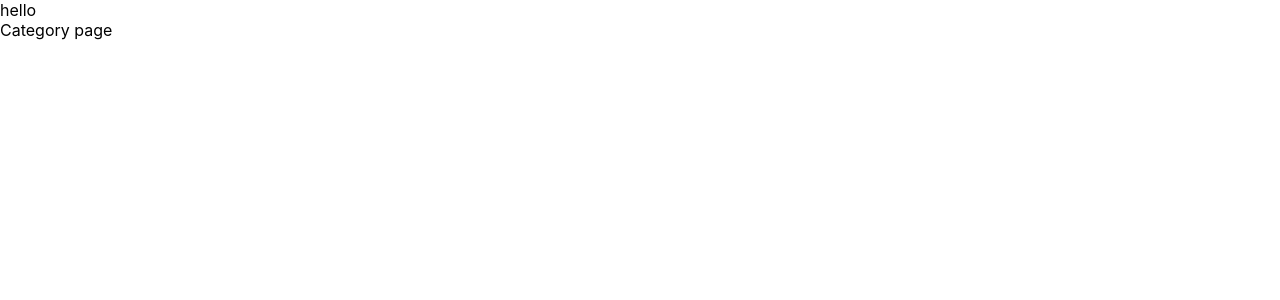
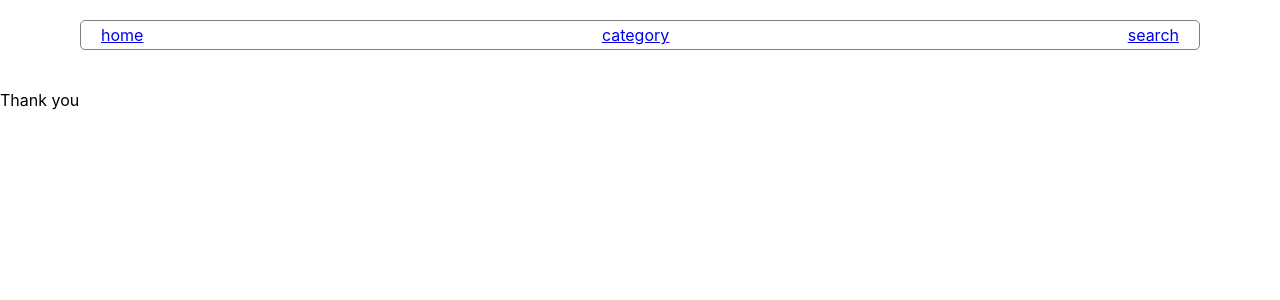
Before and after one commit to JavaScriptN0ob/code-test, a React (Create React App) app in the folder frontend/: page /post-sale in a window 1280 px wide. Shown: the top 300 px of the page. Built offline with nearby package versions, Linux system fonts and the light colour scheme.

Commit message:
feat: Add PostSalePage

```diff
--- a/frontend/src/pages/PostSalePage/PostSalePage.jsx
+++ b/frontend/src/pages/PostSalePage/PostSalePage.jsx
@@ -1,10 +1,11 @@
 import React from 'react';
+import Navigation from '../../components/Navigation';
 
 const PostSalePage = () => {
   return (
     <>
-      <div>hello</div>
-      <div>Category page</div>
+      <Navigation />
+      <div>Thank you</div>
     </>
   );
 };
```
